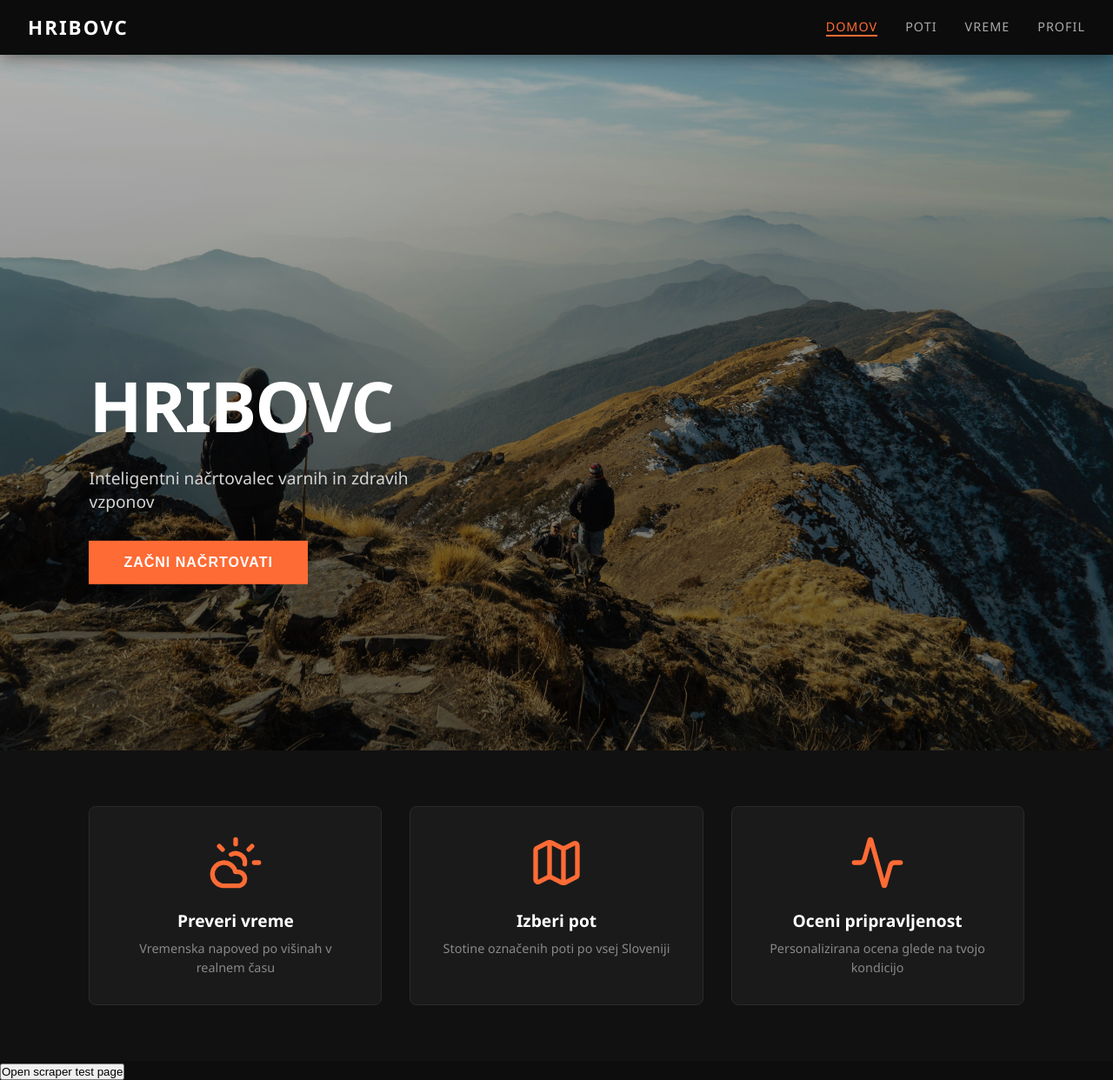
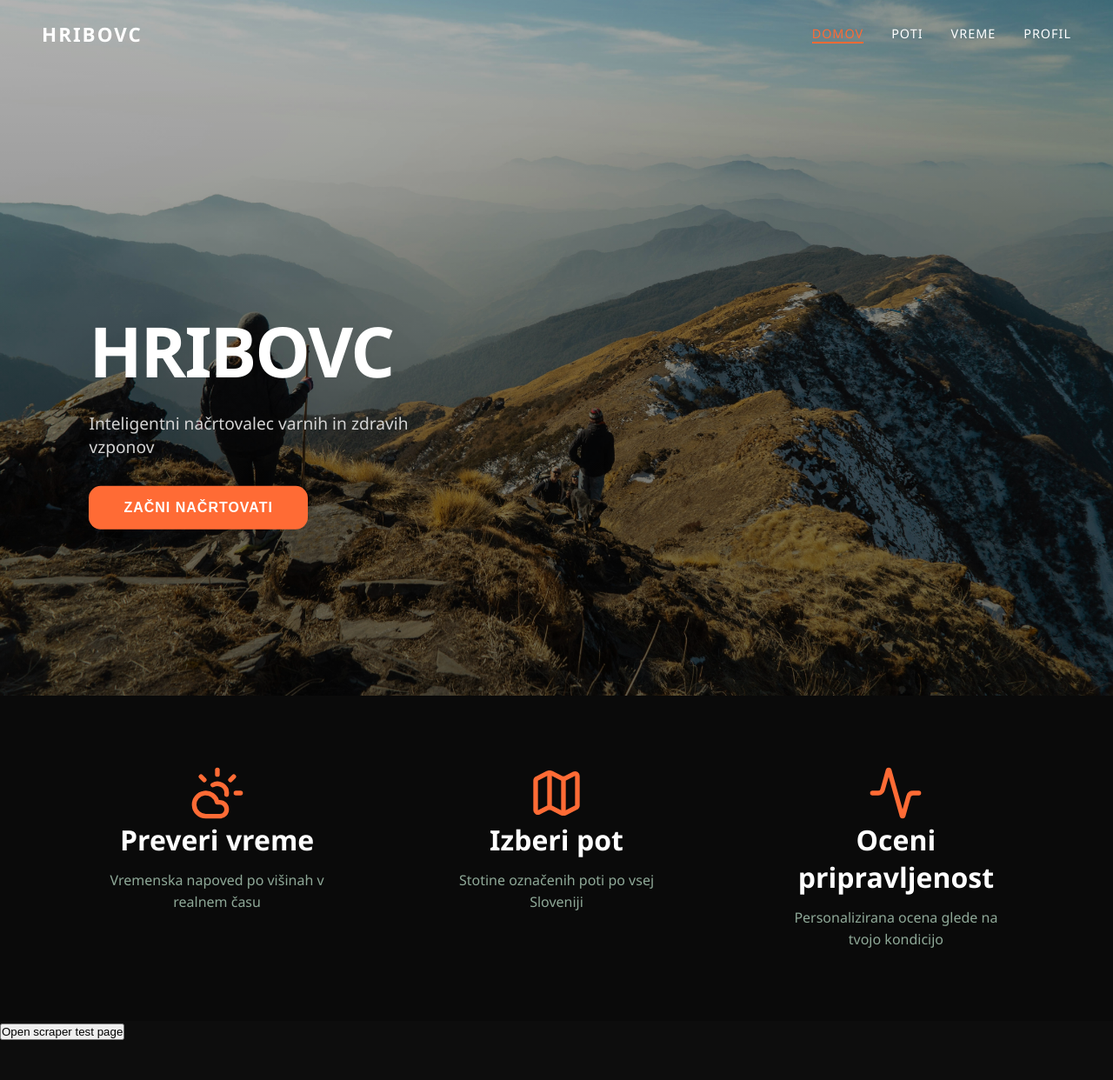
Before and after one commit to Projektno-delo/Projektna-naloga---Analize-masivnih-podatkov-za-aplikacije-v-realnem-svetu, a React (Vite) app in the folder razvoj-aplikacij-za-internet/Frontend/Hribovc/frontend/hribovc-website/: page / in a window 1280 px wide. Shown: the whole page at 87% size. After the commit the page ends 1196 px from the top, so only its background shows below. Built offline with nearby package versions, Linux system fonts and the light colour scheme.

Commit message:
MAS-50 navbar subtitle + popravki

```diff
--- a/razvoj-aplikacij-za-internet/Frontend/Hribovc/frontend/hribovc-website/src/components/Navbar.css
+++ b/razvoj-aplikacij-za-internet/Frontend/Hribovc/frontend/hribovc-website/src/components/Navbar.css
@@ -2,12 +2,14 @@
   display: flex;
   justify-content: space-between;
   align-items: center;
-  padding: 1rem 2rem;
-  background-color: rgba(13, 13, 13, 0.9);
-  backdrop-filter: blur(10px);
-  box-shadow: 0 2px 20px rgba(0,0,0,0.5);
-  position: sticky;
+  padding: 1.5rem 3rem;
+  background: rgba(143, 169, 152, 0.12);
+  position: absolute;
   top: 0;
+  left: 0;
+  width: 100%;
+  background: transparent;
+  backdrop-filter: none;
   z-index: 100;
 }
 
@@ -26,7 +28,7 @@
 }
 
 .navbar-links a {
-  color: #aaaaaa;
+  color: #ffffff;
   text-decoration: none;
   font-size: 0.9rem;
   font-weight: 500;
--- a/razvoj-aplikacij-za-internet/Frontend/Hribovc/frontend/hribovc-website/src/pages/Home.css
+++ b/razvoj-aplikacij-za-internet/Frontend/Hribovc/frontend/hribovc-website/src/pages/Home.css
@@ -35,6 +35,8 @@
   left: 8%;
   color: #ffffff;
   z-index: 1;
+  max-width: 700px;
+  padding-left: -10rem;
 }
 
 .hero-content h1 {
@@ -53,7 +55,7 @@
 }
 
 .hero-btn {
-  background-color: #ff6b35;
+  background-color: #FF6B35;
   color: #ffffff;
   border: none;
   padding: 1rem 2.5rem;
@@ -62,41 +64,67 @@
   letter-spacing: 1px;
   text-transform: uppercase;
   cursor: pointer;
-  transition: background-color 0.2s;
+  border-radius: 14px;
+  transition: all 0.25s ease;
 }
 
 .hero-btn:hover {
-  background-color: #e85d04;
+  background-color: #ff7c4d;
+  transform: translateY(-2px);
 }
 
 .features {
   display: flex;
-  gap: 2rem;
-  padding: 4rem 8%;
-  background-color: #111111;
+  justify-content: center;
+  gap: 6rem;
+  padding: 5rem 8%;
+  background: #0A0A0A;
 }
 
 .feature-card {
   flex: 1;
-  background-color: #1a1a1a;
-  padding: 2rem;
-  border: 1px solid #2a2a2a;
-  border-radius: 8px;
+  max-width: 320px;
+
+  display: flex;
+  flex-direction: column;
+  align-items: center;
   text-align: center;
+
+  cursor: pointer;
+  transition: transform 0.25s ease;
+}
+
+.feature-card:hover {
+  transform: translateY(-6px) scale(1.03);
+}
+
+.feature-card:hover h3 {
+  color: #FF6B35;
+  transform: scale(1.05);
 }
 
 .feature-icon {
-  font-size: 2.5rem;
+  font-size: 3rem;
+  color: #FF6B35;
+  margin-bottom: 1.5rem;
+  transition: transform 0.25s ease;
+}
+
+.feature-card:hover .feature-icon {
+  transform: scale(1.12);
 }
 
 .feature-card h3 {
   color: #ffffff;
-  font-size: 1.2rem;
-  margin: 1rem 0 0.5rem;
+  font-size: 2rem;
+  font-weight: 700;
+  margin-bottom: 0.8rem;
+  transition: all 0.25s ease;
 }
 
 .feature-card p {
-  color: #888888;
-  font-size: 0.9rem;
-  line-height: 1.5;
+  color: #8FA998;
+  font-size: 1rem;
+  line-height: 1.6;
+  max-width: 260px;
 }
--- a/razvoj-aplikacij-za-internet/Frontend/Hribovc/frontend/hribovc-website/src/pages/Home.jsx
+++ b/razvoj-aplikacij-za-internet/Frontend/Hribovc/frontend/hribovc-website/src/pages/Home.jsx
@@ -1,8 +1,10 @@
 import heroImg from '../assets/hero.jpg'
+import { useNavigate } from 'react-router-dom'
 import './Home.css'
 import { LuCloudSun, LuMap, LuActivity } from 'react-icons/lu'
 
 function Home() {
+  const navigate = useNavigate()
   return (
     <div className="home">
       <section className="hero">
@@ -11,8 +13,8 @@ function Home() {
         <div className="hero-content">
           <h1>Hribovc</h1>
           <p>Inteligentni načrtovalec varnih in zdravih vzponov</p>
-          <button className="hero-btn">Začni načrtovati</button>
-        </div>
+          <button className="hero-btn" onClick={() => navigate('/login')}> Začni načrtovati</button>
+          </div>
       </section>
 
       <section className="features">
--- a/razvoj-aplikacij-za-internet/Frontend/Hribovc/frontend/hribovc-website/src/pages/Weather.css
+++ b/razvoj-aplikacij-za-internet/Frontend/Hribovc/frontend/hribovc-website/src/pages/Weather.css
@@ -5,19 +5,22 @@
   background-position: center;
   background-attachment: fixed;
   padding-bottom: 4rem;
-  font-family: 'Inter', sans-serif; /* Ali tvoja privzeta pisava */
+  font-family: 'Inter', sans-serif;
 }
 
-/* Hero sekcija */
 .weather-hero {
-  padding: 4rem 8%;
+  padding: 7rem 8% 4rem 8%;
   border-bottom: 1px solid rgba(255,255,255,0.06);
   position: relative;
+  display: flex;
+  align-items: flex-end;
 }
 
 .hero-content {
   position: relative;
   z-index: 1;
+  width: 100%;
+  text-align: left;
 }
 
 .weather-hero h1 {
@@ -25,6 +28,8 @@
   font-weight: 800;
   color: #fff;
   margin: 0 0 0.5rem 0;
+  text-align: left;
+  padding-left: 0;
 }
 
 .weather-hero p {
@@ -105,23 +110,29 @@
   background: rgba(255, 255, 255, 0.02);
 }
 
-/* Barve robov glede na tveganje */
-.card-low { border-color: rgba(76,175,80,0.3); }
-.card-medium { border-color: rgba(255,152,0,0.3); }
-.card-high { border-color: rgba(244,67,54,0.3); }
-.card-extreme { border-color: rgba(156,39,176,0.3); }
+.card-low {
+  border-color: rgba(255,255,255,0.08);
+}
 
-/* GLAVNA VRSTICA KARTICE (KLJUČNI POPRAVEK) */
+.card-medium {
+  border-color: rgba(255,255,255,0.08);
+}
+
+.card-high {
+  border-color: rgba(255,255,255,0.08);
+}
+
+.card-extreme {
+  border-color: rgba(255,255,255,0.08);
+}
 .card-top {
   display: grid;
-  /* Stolpci: Višina(220px) | Temp(180px) | Opis(flex) | Status/Gumb(auto) */
   grid-template-columns: 220px 180px 1fr auto;
   align-items: center;
   padding: 1.8rem 2rem;
   gap: 2rem;
 }
 
-/* Stolpec 1: Višina in Gora */
 .card-altitude-col {
   display: flex;
   flex-direction: column;
@@ -157,7 +168,6 @@
   margin-top: -5px;
 }
 
-/* Stolpec 2: Temperatura */
 .card-temp-col {
   display: flex;
   flex-direction: column;
@@ -190,7 +200,6 @@
   width: fit-content;
 }
 
-/* Stolpec 3: Opis z ikono */
 .card-desc-col {
   display: flex;
   align-items: center;
@@ -208,7 +217,6 @@
   color: #777;
 }
 
-/* Stolpec 4: Badge in Puščica */
 .card-right {
   display: flex;
   align-items: center;
@@ -250,7 +258,6 @@
   border: 1px solid rgba(156,39,176,0.3);
 }
 
-/* RAZŠIRJENI DEL (PODATKI) */
 .card-expanded {
   border-top: 1px solid rgba(255, 255, 255, 0.06);
   padding: 1.5rem 2rem 1.5rem 250px; /* Zamik, da se statistika začne pod temp. stolpcem */
@@ -296,7 +303,11 @@
   border-radius: 2px;
 }
 
-/* Footer */
+.exp-item svg {
+  color: #8FA998;
+  opacity: 0.95;
+}
+
 .weather-footer {
   margin: 2rem 8% 0 8%;
   padding: 1.5rem;
--- a/razvoj-aplikacij-za-internet/Frontend/Hribovc/frontend/hribovc-website/src/pages/Weather.jsx
+++ b/razvoj-aplikacij-za-internet/Frontend/Hribovc/frontend/hribovc-website/src/pages/Weather.jsx
@@ -1,7 +1,7 @@
 import './Weather.css'
 import goraImg from '../assets/gora.png'
 import weatherHero from '../assets/ozadje_za_vreme_sreen.png'
-import { LuShieldCheck } from 'react-icons/lu' // Dodaj to med ostale uvoze
+import { LuShieldCheck } from 'react-icons/lu'
 import { useState } from 'react'
 import { LuChevronDown, LuChevronUp, LuWind, LuDroplets, LuEye, LuGauge } from 'react-icons/lu'
 
@@ -56,7 +56,7 @@ function Weather() {
     <div className="weather">
       <div className="weather-hero" style={{ backgroundImage: 'url(' + weatherHero + ')' }}>
         <div className="hero-content">
-          <h1>Vremenska napoved</h1>
+          <h1 style={{ textAlign: 'left' }}>Vremenska napoved</h1>
           <p>Podatki po višinah za varno načrtovanje vzpona</p>
           <div className="hero-status">
             <div className="status-badge-main">
@@ -75,7 +75,9 @@ function Weather() {
               <div className="card-altitude-col">
                 <div className="card-alt-header">
                 <span className="card-alt-icon">△</span>
-                  <span className="card-alt-num" style={{ color: riskColors[item.risk] }}>{item.altitude}</span>
+                <span className="card-alt-num" style={{ color: '#FF6B35' }}>
+                  {item.altitude}
+                </span>
               </div>
                 <div className="card-alt-loc">{item.location.toUpperCase()}</div>
                 <img src={goraImg} alt="gora" className="card-gora-img" />
@@ -101,7 +103,7 @@ function Weather() {
 
               <div className="card-right">
                 <span className={['card-badge', 'badge-' + item.risk].join(' ')}>
-                    {item.risk === 'low' && '🛡️ '}
+                    {item.risk === 'low'}
                     {item.riskLabel.toUpperCase()}
                 </span>
                 {expanded === i ? <LuChevronUp size="1.2em" color="#888" /> : <LuChevronDown size="1.2em" color="#888" />}
@@ -112,28 +114,39 @@ function Weather() {
               <div className="card-expanded">
                 <div className="exp-grid">
                   <div className="exp-item">
-                    <LuDroplets size="1.5em" color="#378ADD" />
+                  <LuDroplets size="1.5em" className="weather-stat-icon" />
                   <span className="exp-label">VLAŽNOST</span>
                   <span className="exp-value">{item.humidity}%</span>
-                    <div className="exp-bar"><div className="exp-fill" style={{ width: item.humidity + '%', background: '#378ADD' }}></div></div>
+                  <div className="exp-bar">
+                    <div className="exp-fill" style={{ width: item.humidity + '%', background: '#8FA998' }}></div>
                   </div>
+                </div>
+
                 <div className="exp-item">
-                    <LuWind size="1.5em" color={riskColors[item.risk]} />
+                  <LuWind size="1.5em" className="weather-stat-icon" />
                   <span className="exp-label">VETER</span>
                   <span className="exp-value">{item.wind}</span>
-                    <div className="exp-bar"><div className="exp-fill" style={{ width: '45%', background: riskColors[item.risk] }}></div></div>
+                  <div className="exp-bar">
+                    <div className="exp-fill" style={{ width: '45%', background: '#8FA998' }}></div>
                   </div>
+                </div>
+
                 <div className="exp-item">
-                    <LuEye size="1.5em" color="#ff6b35" />
+                  <LuEye size="1.5em" className="weather-stat-icon" />
                   <span className="exp-label">VIDLJIVOST</span>
                   <span className="exp-value">{item.visibility}</span>
-                    <div className="exp-bar"><div className="exp-fill" style={{ width: '70%', background: '#ff6b35' }}></div></div>
+                  <div className="exp-bar">
+                    <div className="exp-fill" style={{ width: '70%', background: '#8FA998' }}></div>
                   </div>
+                </div>
+
                 <div className="exp-item">
-                    <LuGauge size="1.5em" color="#9c27b0" />
+                  <LuGauge size="1.5em" className="weather-stat-icon" />
                   <span className="exp-label">TLAK</span>
                   <span className="exp-value">{item.pressure}</span>
-                    <div className="exp-bar"><div className="exp-fill" style={{ width: '85%', background: '#9c27b0' }}></div></div>
+                  <div className="exp-bar">
+                    <div className="exp-fill" style={{ width: '85%', background: '#8FA998' }}></div>
+                  </div>
                 </div>
                 </div>
               </div>
```
Lines whose indentation alone changed are shown as unchanged.
